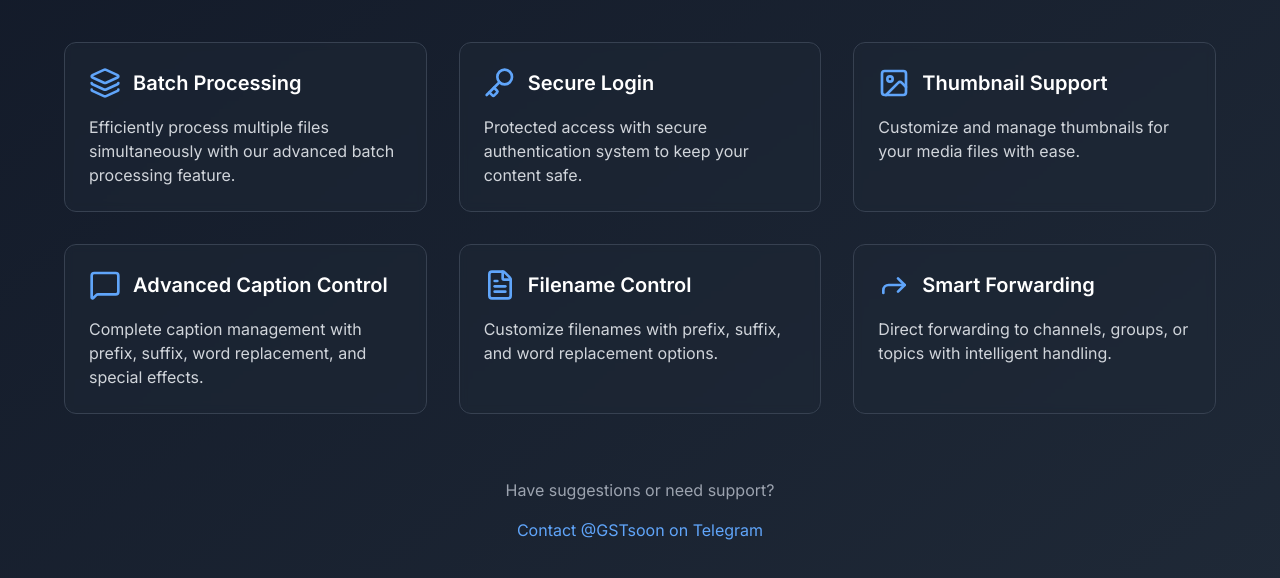
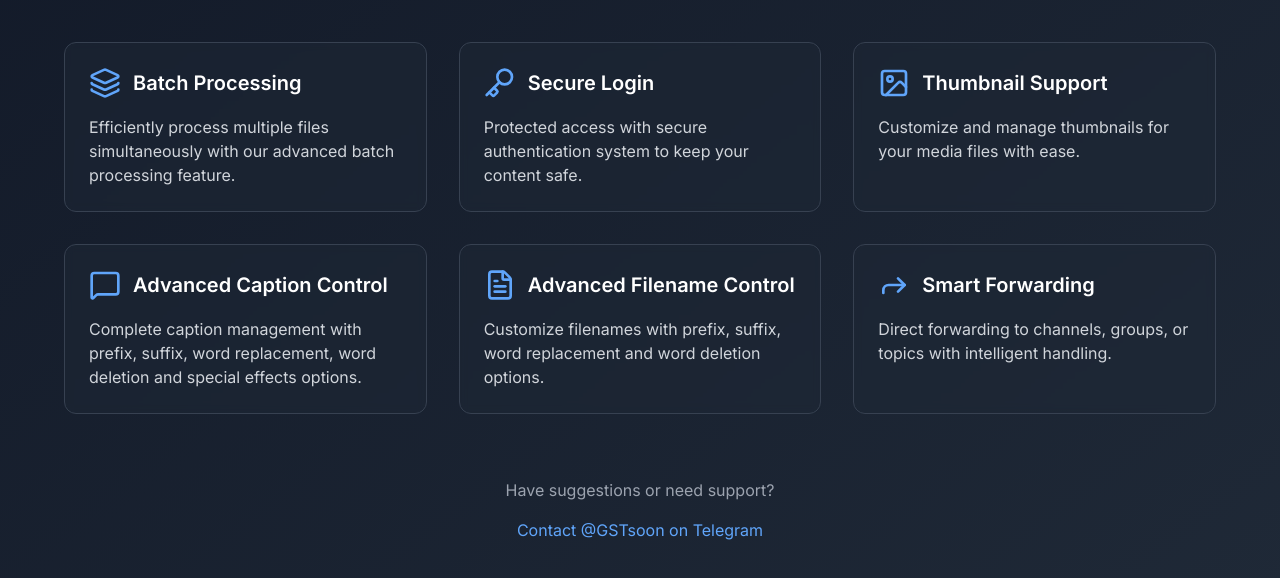
Before and after one commit to DevVastavikRahul/My-bot-page, a plain HTML site: page index.html in a window 1280 px wide. Shown: the part 366-944 px from the top of the page. Drawn offline with nearby package versions, Linux system fonts and the light colour scheme.

Commit message:
Update index.html

```diff
--- a/index.html
+++ b/index.html
@@ -68,16 +68,16 @@
                     <i data-lucide="message-square" class="w-8 h-8 text-blue-400 mr-3"></i>
                     <h3 class="text-xl font-semibold">Advanced Caption Control</h3>
                 </div>
-                <p class="text-gray-300">Complete caption management with prefix, suffix, word replacement, and special effects.</p>
+                <p class="text-gray-300">Complete caption management with prefix, suffix, word replacement, word deletion and special effects options.</p>
             </div>
 
             <!-- Filename Management -->
             <div class="bg-gray-800/50 p-6 rounded-xl backdrop-blur-sm border border-gray-700">
                 <div class="flex items-center mb-4">
                     <i data-lucide="file-text" class="w-8 h-8 text-blue-400 mr-3"></i>
-                    <h3 class="text-xl font-semibold">Filename Control</h3>
+                    <h3 class="text-xl font-semibold">Advanced Filename Control</h3>
                 </div>
-                <p class="text-gray-300">Customize filenames with prefix, suffix, and word replacement options.</p>
+                <p class="text-gray-300">Customize filenames with prefix, suffix, word replacement and word deletion options.</p>
             </div>
 
             <!-- Forward Features -->
```
